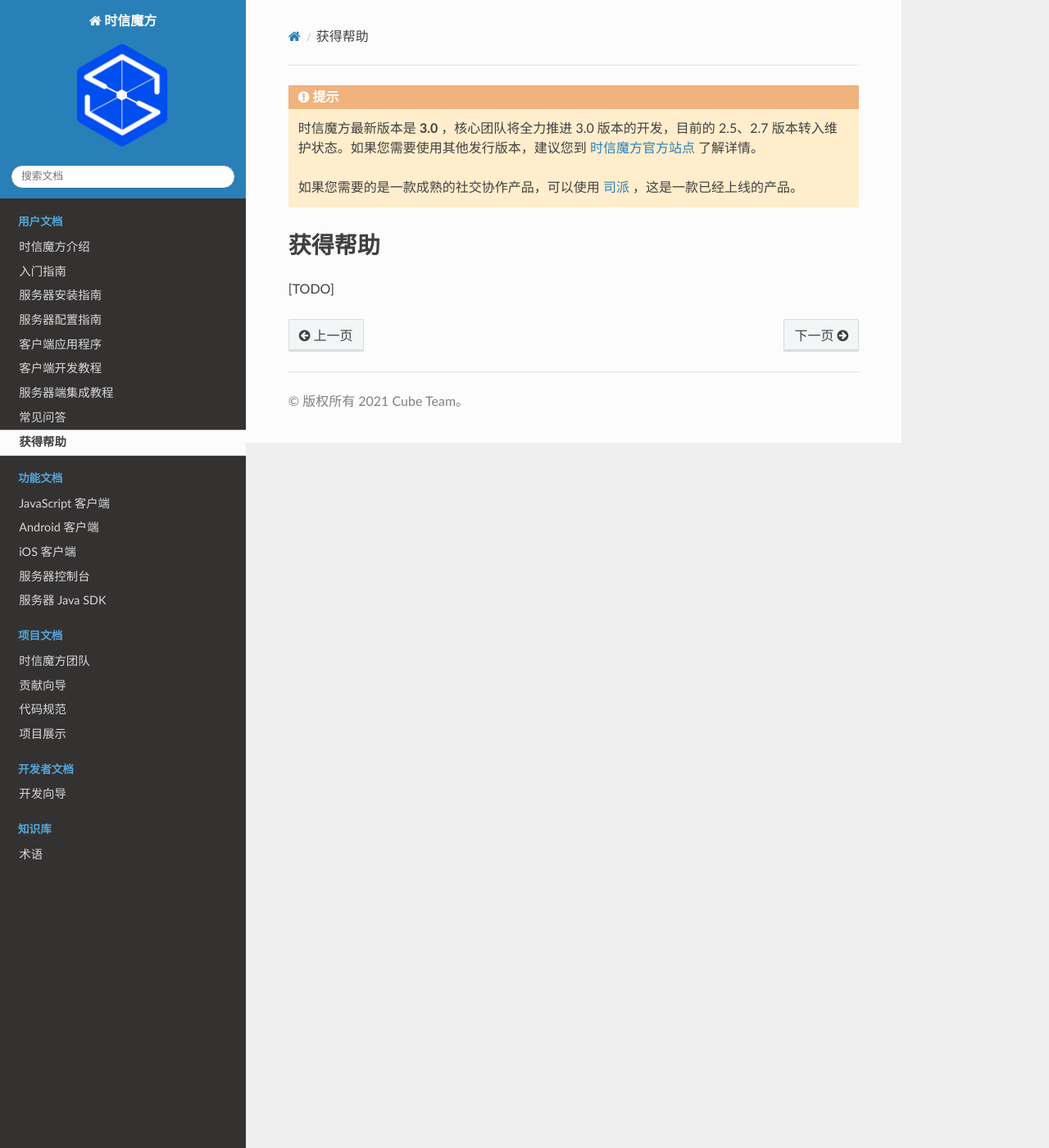
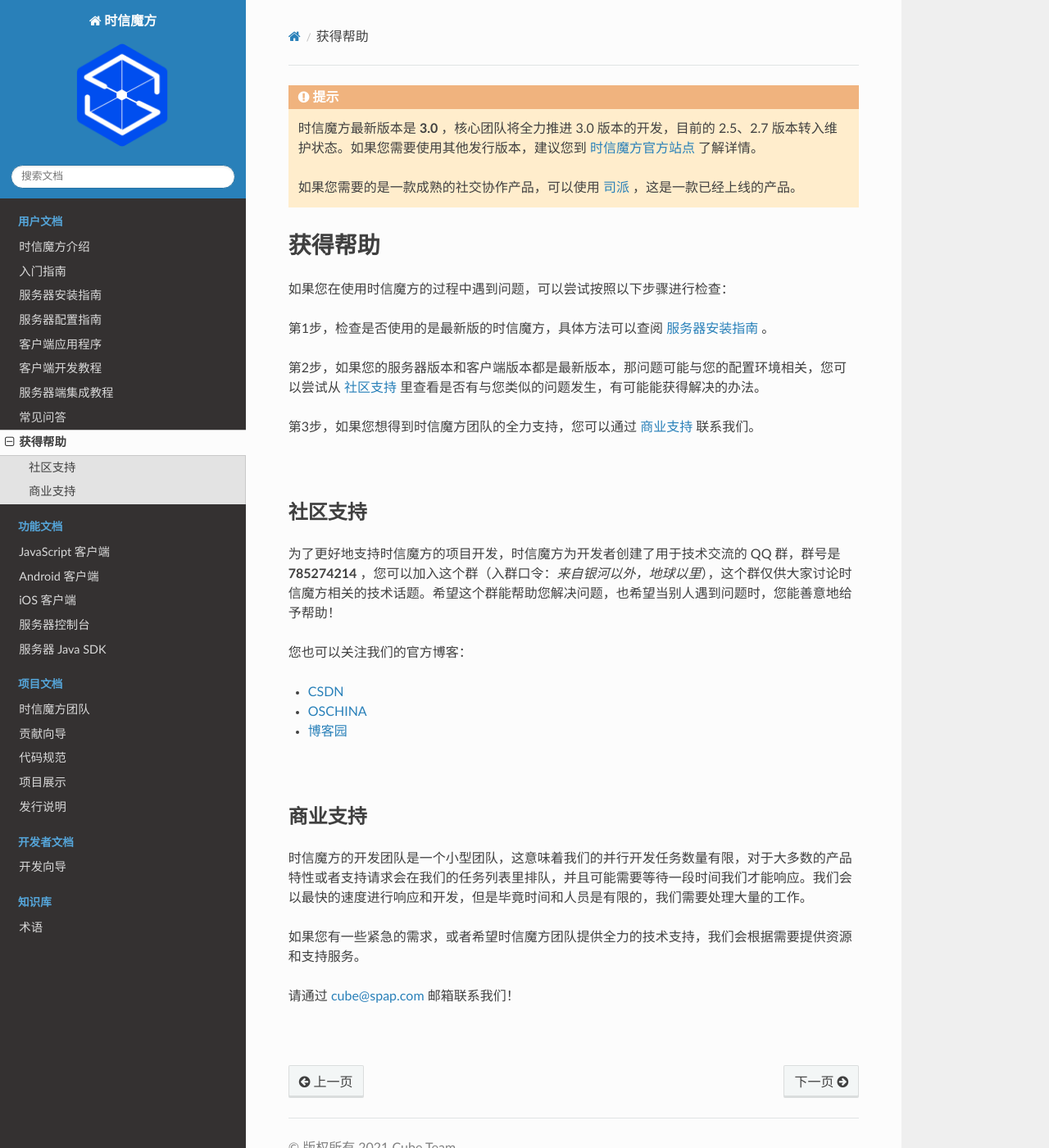
Before and after one commit to shixincube/cube-manual, a Sphinx documentation site: the page built from doc/source/user/support.rst, in a window 1280 px wide and 1400 px high. Shown: the whole window at 82% size. Built offline with Sphinx 7.4.7 and the Read the Docs theme 2.0.0, drawn with Linux system fonts in a browser that asks for light colours.

Commit message:
Update doc

```diff
--- a/doc/source/index.rst
+++ b/doc/source/index.rst
@@ -56,6 +56,7 @@
     /project/contribution
     /project/conduct
     /project/showcase
+    /project/relnotes/index
 
 
 .. _dev-docs:
--- a/doc/source/user/support.rst
+++ b/doc/source/user/support.rst
@@ -2,4 +2,41 @@
 获得帮助
 ===============================
 
-[TODO]
+如果您在使用时信魔方的过程中遇到问题，可以尝试按照以下步骤进行检查：
+
+第1步，检查是否使用的是最新版的时信魔方，具体方法可以查阅 :doc:`/user/installation` 。
+
+第2步，如果您的服务器版本和客户端版本都是最新版本，那问题可能与您的配置环境相关，您可以尝试从 :ref:`社区支持 <support-community>` 里查看是否有与您类似的问题发生，有可能能获得解决的办法。
+
+第3步，如果您想得到时信魔方团队的全力支持，您可以通过 :ref:`商业支持 <support-commercial>` 联系我们。
+
+
+|
+
+.. _support-community:
+
+社区支持
+===============================
+
+为了更好地支持时信魔方的项目开发，时信魔方为开发者创建了用于技术交流的 QQ 群，群号是 **785274214** ，您可以加入这个群（入群口令：*来自银河以外，地球以里*），这个群仅供大家讨论时信魔方相关的技术话题。希望这个群能帮助您解决问题，也希望当别人遇到问题时，您能善意地给予帮助！
+
+您也可以关注我们的官方博客：
+
+- `CSDN <https://blog.csdn.net/shixinmf>`__
+- `OSCHINA <https://my.oschina.net/u/4581100>`__
+- `博客园 <https://www.cnblogs.com/shixincube/>`__
+
+|
+
+.. _support-commercial:
+
+商业支持
+===============================
+
+时信魔方的开发团队是一个小型团队，这意味着我们的并行开发任务数量有限，对于大多数的产品特性或者支持请求会在我们的任务列表里排队，并且可能需要等待一段时间我们才能响应。我们会以最快的速度进行响应和开发，但是毕竟时间和人员是有限的，我们需要处理大量的工作。
+
+如果您有一些紧急的需求，或者希望时信魔方团队提供全力的技术支持，我们会根据需要提供资源和支持服务。
+
+请通过 cube@spap.com 邮箱联系我们！
+
+|
```
